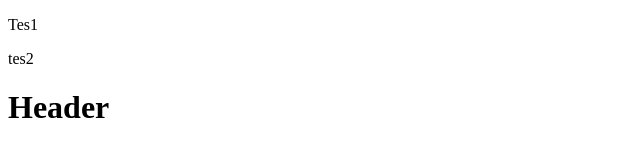
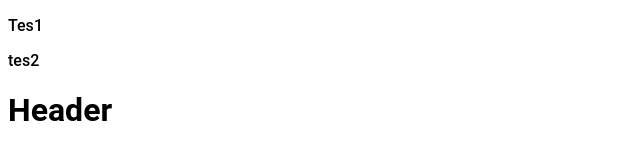
Before and after one commit to Nathanaells/Remote2, a plain HTML site: page index.html in a window 1280 px wide. Shown: the full height of the page, 0-640 px from the left. Drawn offline with Linux system fonts and the light colour scheme.

Commit message:
Menambahakan file css

```diff
--- a/index.html
+++ b/index.html
@@ -4,6 +4,7 @@
   <meta charset="UTF-8">
   <meta name="viewport" content="width=device-width, initial-scale=1.0">
   <title>coba2</title>
+  <link rel="stylesheet" href="style.css">
 </head>
 <body>
   <p>Tes1</p>
--- /dev/null
+++ b/style.css
@@ -0,0 +1,5 @@
+body
+{
+  font-family: roboto;
+  font-weight: 500;
+}
```
